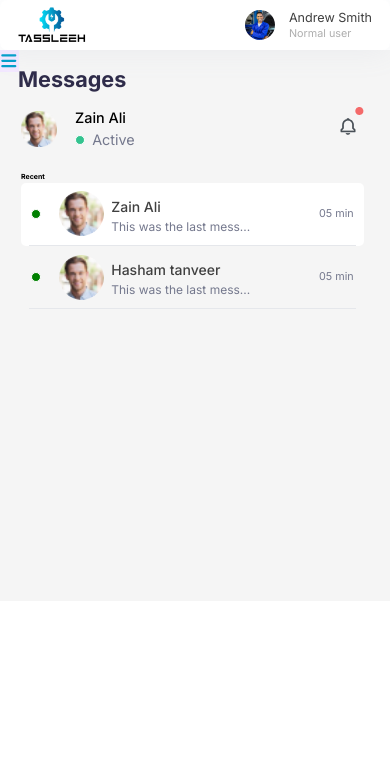
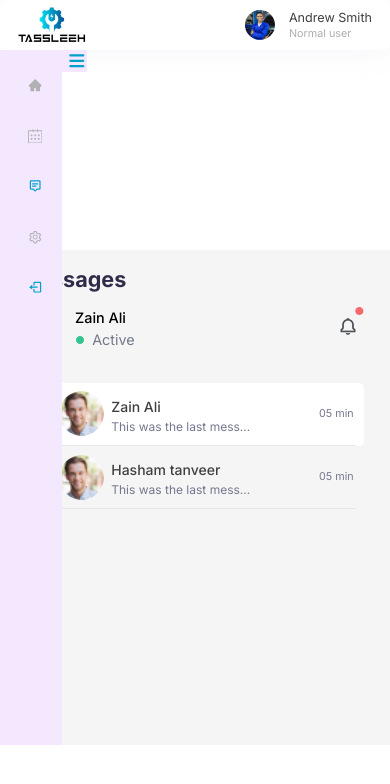
Before and after one commit to ugb-access/tassleeh-web, a Next.js app: page /user-dashboard/messages in a window 390 px wide. Shown: the top 784 px of the page. Built offline with nearby package versions, Linux system fonts and the light colour scheme.

Commit message:
dashboard header and sidebar fixed

```diff
--- a/layout/DashboradSidebar.js
+++ b/layout/DashboradSidebar.js
@@ -14,9 +14,9 @@ const Sidebar = ({ dashSideData }) => {
 
 	return (
 		<div className="">
-			<div className="!sticky sm:static sm:h-full w-[16%] sm:w-full z-50 sm:z-0 top-2">
+			<div className="!sticky sm:static h-screen sm:h-full w-[16%] sm:w-full z-50 sm:z-0 top-2">
 				<div
-					className={`main-div-sidebar absolute sm:static !w-full sm:!w-full sm:bg-white bg-purple-100 sm:z-0 z-30 sm:block ${openSidebar} md:!w-56 lg:!w-56`}
+					className={`main-div-sidebar sticky sm:static !w-full sm:!w-full sm:bg-white bg-purple-100 sm:z-0 z-30 sm:block ${openSidebar} md:!w-56 lg:!w-56`}
 				>
 					<div className="ico-menu border-0 bg-purple-100 sm:hidden right-[-16px] absolute z-40 w-full flex justify-end ">
 						<HiMenu
--- a/layout/StoreLayout.js
+++ b/layout/StoreLayout.js
@@ -82,11 +82,11 @@ const StoreLayout = ({ children }) => {
 					<div className="z-50 bg-white sticky top-0 left-0 right-0">
 						<DashboardHeader />
 					</div>
-					<div className="sm:flex">
-						<div className="z-40 bg-white sticky top-0 left-0 right-0">
+					<div className="sm:flex max-h-[695px] overflow-hidden">
+						<div className="z-40 bg-white max-h-[200px]">
 							<Sidebar dashSideData={userLink} />
 						</div>
-						<div className="basis-full bg-[#F5F5F5] flex sm:flex sm:flex-col max-h-[88vh] overflow-x-hidden sm:pr-0 lg:pr-0">
+						<div className="basis-full max-h-[88vh] bg-[#F5F5F5] flex sm:flex sm:flex-col overflow-x-hidden sm:pr-0 lg:pr-0">
 							<div
 								className={`pt-4 px-5 pb-2 ${
 									router.asPath.includes("/messages") && "!px-5"
--- a/styles/globals.css
+++ b/styles/globals.css
@@ -517,7 +517,7 @@ p.coverLeng {
 	background-color: white;
 	flex-direction: column;
 	position: relative;
-	height: 100vh;
+	height: 75vh;
 	width: 100%;
 }
 
```
